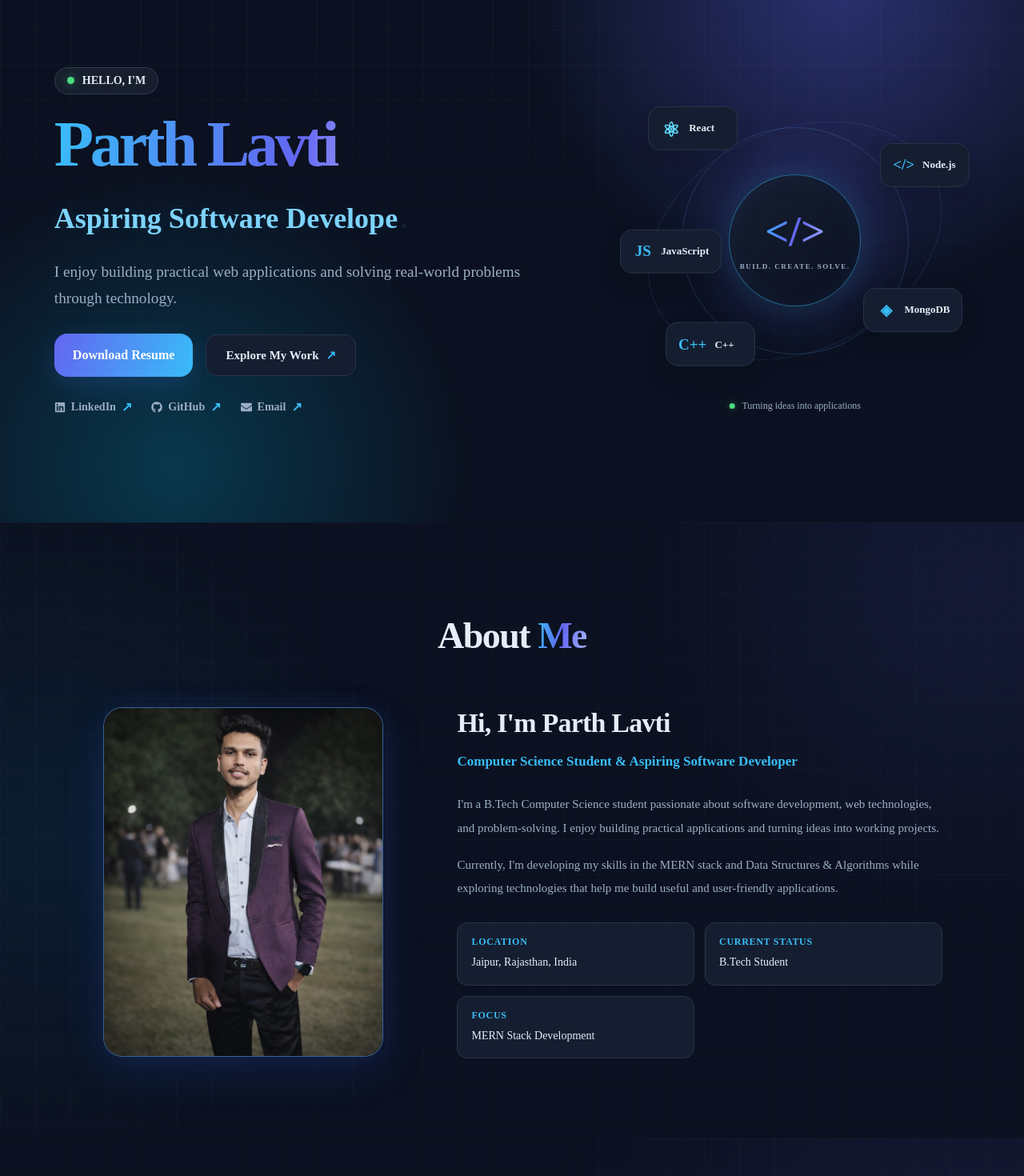
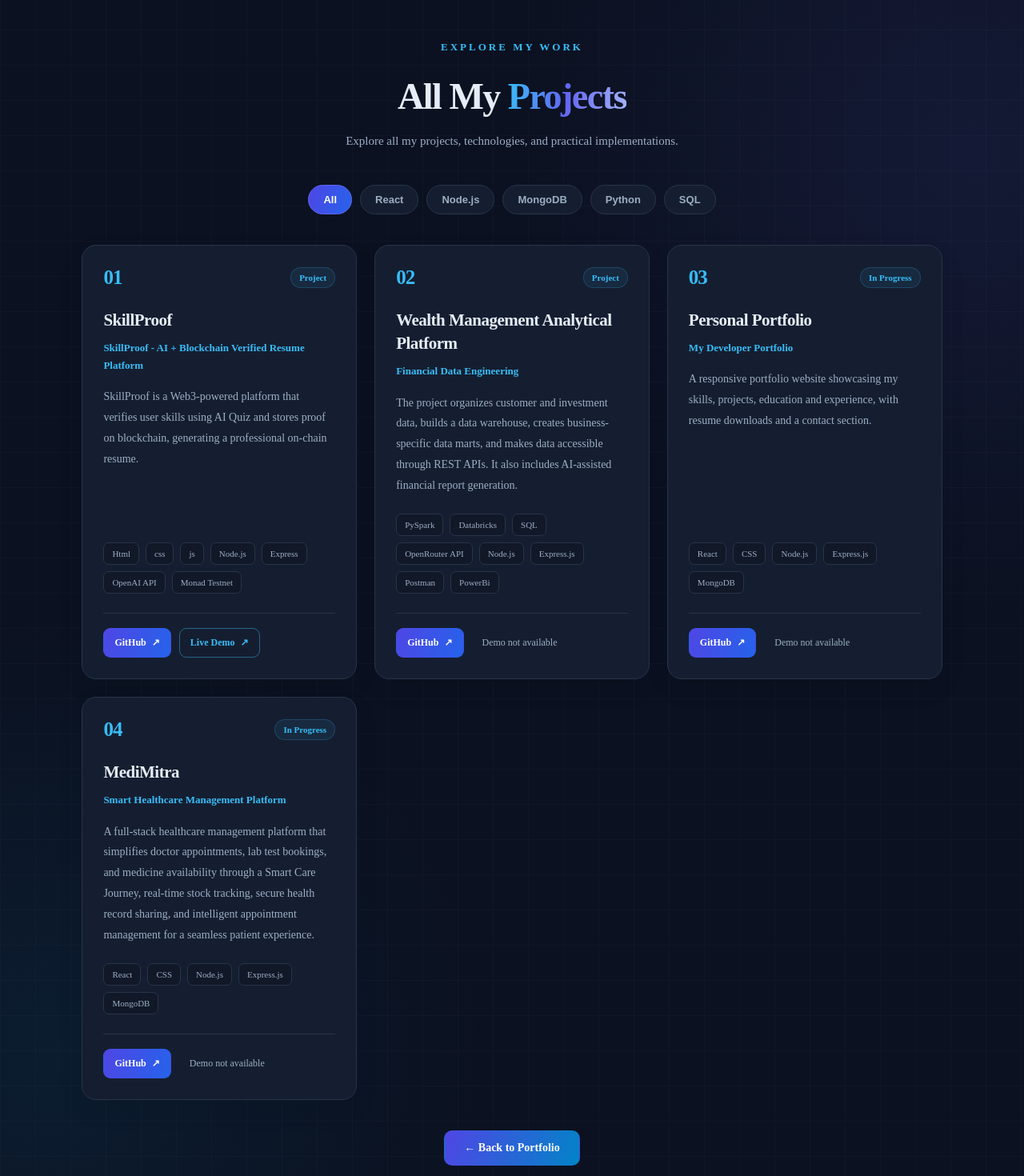
Before and after one commit to pl743/Portfolio, a React (Vite) app in the folder Client/: page /all-projects in a window 1280 px wide. Shown: the part 120-1590 px from the top of the page at 80% size. Built offline with nearby package versions, Linux system fonts and the light colour scheme.

Commit message:
View all project route implementation

```diff
--- a/Client/src/App.jsx
+++ b/Client/src/App.jsx
@@ -13,6 +13,7 @@ import Experience from './components/experience/Experience';
 import Certification from './components/certificate/Certificate';
 import Contact from './components/contact/Contact';
 import Footer from './components/footer/Footer';
+import AllProjectsPage from './components/project/AllProject';
 
 function PortfolioPage() {
   const location = useLocation();
@@ -85,6 +86,11 @@ function AppContent() {
       <Header theme={theme} toggleTheme={toggleTheme} />
 
       <Routes>
+        <Route
+          path="/all-projects"
+          element={<AllProjectsPage />}
+        />
+
         <Route path="*" element={<PortfolioPage />} />
       </Routes>
 
--- /dev/null
+++ b/Client/src/components/project/AllProject.jsx
@@ -0,0 +1,16 @@
+import { useEffect } from 'react';
+import Project from './Project';
+
+function AllProjectsPage() {
+  useEffect(() => {
+    window.scrollTo({
+      top: 0,
+      left: 0,
+      behavior: 'instant',
+    });
+  }, []);
+
+  return <Project showAll />;
+}
+
+export default AllProjectsPage;
--- a/Client/src/components/project/Project.css
+++ b/Client/src/components/project/Project.css
@@ -1,48 +1,23 @@
-
-/* =========================
-   PROJECTS SECTION
-========================= */
-
 .projects {
   position: relative;
   padding: 100px 8%;
   overflow: hidden;
-
   background:
-    radial-gradient(
-      circle at 95% 15%,
-      rgba(99, 102, 241, 0.10),
-      transparent 32%
-    ),
-    radial-gradient(
-      circle at 5% 85%,
-      rgba(14, 165, 233, 0.08),
-      transparent 30%
-    ),
+    radial-gradient(circle at 95% 15%, rgba(99, 102, 241, 0.10), transparent 32%),
+    radial-gradient(circle at 5% 85%, rgba(14, 165, 233, 0.08), transparent 30%),
     var(--bg-primary);
-
   color: var(--text-primary);
   transition: background-color 0.3s ease, color 0.3s ease;
 }
 
-/* Subtle grid background */
 .projects::before {
   content: "";
   position: absolute;
   inset: 0;
   pointer-events: none;
-
   background-image:
-    linear-gradient(
-      rgba(148, 163, 184, 0.035) 1px,
-      transparent 1px
-    ),
-    linear-gradient(
-      90deg,
-      rgba(148, 163, 184, 0.035) 1px,
-      transparent 1px
-    );
-
+    linear-gradient(rgba(148, 163, 184, 0.035) 1px, transparent 1px),
+    linear-gradient(90deg, rgba(148, 163, 184, 0.035) 1px, transparent 1px);
   background-size: 44px 44px;
 }
 
@@ -52,10 +27,6 @@
   max-width: 1200px;
   margin: 0 auto;
 }
-
-/* =========================
-   SECTION HEADING
-========================= */
 
 .projects-heading {
   text-align: center;
@@ -80,13 +51,7 @@
 }
 
 .projects-heading h2 span {
-  background: linear-gradient(
-    100deg,
-    #38bdf8,
-    #6366f1,
-    #a5b4fc
-  );
-
+  background: linear-gradient(100deg, #38bdf8, #6366f1, #a5b4fc);
   -webkit-background-clip: text;
   background-clip: text;
   -webkit-text-fill-color: transparent;
@@ -100,10 +65,6 @@
   line-height: 1.9;
 }
 
-/* =========================
-   PROJECT FILTERS
-========================= */
-
 .project-filters {
   display: flex;
   justify-content: center;
@@ -114,22 +75,14 @@
 
 .filter-btn {
   padding: 10px 18px;
-
   background: var(--bg-card);
   color: var(--text-secondary);
-
   border: 1px solid var(--border-color);
   border-radius: 30px;
-
   cursor: pointer;
   font-size: 13px;
   font-weight: 600;
-
-  transition:
-    background 0.25s ease,
-    color 0.25s ease,
-    border-color 0.25s ease,
-    transform 0.25s ease;
+  transition: all 0.25s ease;
 }
 
 .filter-btn:hover {
@@ -140,13 +93,9 @@
 .filter-btn:hover,
 .filter-btn.active {
   background: linear-gradient(110deg, #4f46e5, #2563eb);
-  color: #ffffff;
+  color: #fff;
   border-color: #6366f1;
 }
-
-/* =========================
-   PROJECT GRID
-========================= */
 
 .projects-grid {
   display: grid;
@@ -155,25 +104,17 @@
   align-items: stretch;
 }
 
-/* =========================
-   PROJECT CARD
-========================= */
-
 .project-card {
   position: relative;
   display: flex;
   flex-direction: column;
   min-width: 0;
   padding: 26px;
-
   background: var(--bg-card);
   color: var(--text-primary);
-
   border: 1px solid var(--border-color);
   border-radius: 18px;
-
   box-shadow: 0 12px 35px rgba(0, 0, 0, 0.06);
-
   transition:
     transform 0.3s ease,
     border-color 0.3s ease,
@@ -184,15 +125,10 @@
 .project-card:hover {
   transform: translateY(-7px);
   border-color: rgba(56, 189, 248, 0.65);
-
   box-shadow:
     0 20px 45px rgba(37, 99, 235, 0.12),
     0 0 25px rgba(56, 189, 248, 0.04);
 }
-
-/* =========================
-   CARD TOP
-========================= */
 
 .project-card-top {
   display: flex;
@@ -212,20 +148,13 @@
 
 .project-status {
   padding: 6px 10px;
-
   background: rgba(56, 189, 248, 0.08);
   color: #38bdf8;
-
   border: 1px solid rgba(56, 189, 248, 0.2);
   border-radius: 20px;
-
   font-size: 11px;
   font-weight: 600;
 }
-
-/* =========================
-   PROJECT TEXT
-========================= */
 
 .project-card h3 {
   font-size: 21px;
@@ -252,10 +181,6 @@
   overflow-wrap: anywhere;
 }
 
-/* =========================
-   TECHNOLOGY BADGES
-========================= */
-
 .project-tech {
   display: flex;
   flex-wrap: wrap;
@@ -266,20 +191,13 @@
 
 .tech-badge {
   padding: 7px 10px;
-
   background: var(--bg-secondary);
   color: var(--text-secondary);
-
   border: 1px solid var(--border-color);
   border-radius: 7px;
-
   font-size: 11px;
   font-weight: 500;
 }
-
-/* =========================
-   PROJECT LINKS
-========================= */
 
 .project-links {
   display: flex;
@@ -294,19 +212,12 @@
   align-items: center;
   justify-content: center;
   gap: 7px;
-
   padding: 10px 13px;
   border-radius: 9px;
-
   font-size: 12px;
   font-weight: 700;
   text-decoration: none;
-
-  transition:
-    background 0.25s ease,
-    color 0.25s ease,
-    border-color 0.25s ease,
-    transform 0.25s ease;
+  transition: all 0.25s ease;
 }
 
 .project-link:hover {
@@ -315,7 +226,7 @@
 
 .github-link {
   background: linear-gradient(110deg, #4f46e5, #2563eb);
-  color: #ffffff;
+  color: #fff;
   border: 1px solid transparent;
 }
 
@@ -340,9 +251,37 @@
   cursor: default;
 }
 
-/* =========================
-   EMPTY STATE
-========================= */
+.view-all-projects,
+.back-to-projects {
+  display: flex;
+  justify-content: center;
+  margin-top: 38px;
+}
+
+.view-all-btn,
+.back-projects-btn {
+  display: inline-flex;
+  align-items: center;
+  justify-content: center;
+  gap: 10px;
+  padding: 13px 24px;
+  color: #fff;
+  background: linear-gradient(110deg, #4f46e5, #0284c7);
+  border: 1px solid transparent;
+  border-radius: 10px;
+  font-size: 14px;
+  font-weight: 700;
+  text-decoration: none;
+  transition:
+    transform 0.25s ease,
+    box-shadow 0.25s ease;
+}
+
+.view-all-btn:hover,
+.back-projects-btn:hover {
+  transform: translateY(-3px);
+  box-shadow: 0 10px 25px rgba(37, 99, 235, 0.25);
+}
 
 .no-projects {
   grid-column: 1 / -1;
@@ -352,10 +291,6 @@
   border: 1px dashed var(--border-color);
   border-radius: 14px;
 }
-
-/* =========================
-   TABLET
-========================= */
 
 @media (max-width: 1000px) {
   .projects {
@@ -371,10 +306,6 @@
     padding: 23px;
   }
 }
-
-/* =========================
-   MOBILE
-========================= */
 
 @media (max-width: 650px) {
   .projects {
@@ -419,16 +350,19 @@
   .project-links {
     gap: 8px;
   }
+
+  .view-all-projects,
+  .back-to-projects {
+    margin-top: 28px;
+  }
 }
-
-/* =========================
-   REDUCED MOTION
-========================= */
 
 @media (prefers-reduced-motion: reduce) {
   .project-card,
   .filter-btn,
-  .project-link {
+  .project-link,
+  .view-all-btn,
+  .back-projects-btn {
     transition: none;
   }
 }
--- a/Client/src/components/project/Project.jsx
+++ b/Client/src/components/project/Project.jsx
@@ -1,4 +1,5 @@
 import React, { useState } from 'react';
+import { NavLink } from 'react-router-dom';
 import './Project.css';
 
 const projects = [
@@ -6,19 +7,17 @@ const projects = [
     id: 1,
     name: 'SkillProof',
     subtitle: 'SkillProof - AI + Blockchain Verified Resume Platform',
-    description:
-      'SkillProof is a Web3-powered platform that verifies user skills using AI Quiz and stores proof on blockchain, generating a professional on-chain resume.',
+    description: 'SkillProof is a Web3-powered platform that verifies user skills using AI Quiz and stores proof on blockchain, generating a professional on-chain resume.',
     techStack: ['Html', 'css', 'js', 'Node.js', 'Express', 'OpenAI API', 'Monad Testnet'],
     github: 'https://github.com/pl743/SkillProof.git',
-    demo: ' https://skill-proof-pi.vercel.app/',
+    demo: 'https://skill-proof-pi.vercel.app/',
     status: 'Project',
   },
   {
     id: 2,
     name: 'Wealth Management Analytical Platform',
     subtitle: 'Financial Data Engineering',
-    description:
-      'The project organizing customer and investment data, building data warehouse, creating business-specific data marts, and making data accessible through REST APIs. Also have AI-assisted financial report generation.',
+    description: 'The project organizes customer and investment data, builds a data warehouse, creates business-specific data marts, and makes data accessible through REST APIs. It also includes AI-assisted financial report generation.',
     techStack: ['PySpark', 'Databricks', 'SQL', 'OpenRouter API', 'Node.js', 'Express.js', 'Postman', 'PowerBi'],
     github: 'https://github.com/pl743/Wealth-Management-Analytic-Platform.git',
     demo: '',
@@ -28,8 +27,7 @@ const projects = [
     id: 3,
     name: 'Personal Portfolio',
     subtitle: 'My Developer Portfolio',
-    description:
-      'A responsive portfolio website showcasing my skills, projects, education and experience, with resume downloads and a contact section.',
+    description: 'A responsive portfolio website showcasing my skills, projects, education and experience, with resume downloads and a contact section.',
     techStack: ['React', 'CSS', 'Node.js', 'Express.js', 'MongoDB'],
     github: 'https://github.com/pl743/Portfolio.git',
     demo: '',
@@ -39,8 +37,7 @@ const projects = [
     id: 4,
     name: 'MediMitra',
     subtitle: 'Smart Healthcare Management Platform',
-    description:
-      'A full-stack healthcare management platform that simplifies doctor appointments, lab test bookings, and medicine availability through a Smart Care Journey, real-time stock tracking, secure health record sharing, and intelligent appointment management for a seamless patient experience.',
+    description: 'A full-stack healthcare management platform that simplifies doctor appointments, lab test bookings, and medicine availability through a Smart Care Journey, real-time stock tracking, secure health record sharing, and intelligent appointment management for a seamless patient experience.',
     techStack: ['React', 'CSS', 'Node.js', 'Express.js', 'MongoDB'],
     github: 'https://github.com/pl743/MediMitra.git',
     demo: '',
@@ -48,35 +45,44 @@ const projects = [
   },
 ];
 
-const filters = [
-  'All',
-  'React',
-  'Node.js',
-  'MongoDB',
-  'Python',
-  'SQL',
-];
+const filters = ['All', 'React', 'Node.js', 'MongoDB', 'Python', 'SQL'];
 
-function Project() {
+function Project({ showAll = false }) {
   const [activeFilter, setActiveFilter] = useState('All');
 
   const filteredProjects =
     activeFilter === 'All'
       ? projects
       : projects.filter((project) =>
-          project.techStack.includes(activeFilter)
+          project.techStack.some(
+            (tech) => tech.toLowerCase() === activeFilter.toLowerCase()
+          )
         );
 
+  const visibleProjects = showAll
+    ? filteredProjects
+    : filteredProjects.slice(0, 3);
+
   return (
-    <section className="projects" id="projects">
+    <section
+      className={`projects ${showAll ? 'all-projects-page' : ''}`}
+      id={showAll ? 'all-projects' : 'projects'}
+    >
       <div className="projects-container">
+        <div className="projects-heading">
+          <p className="section-subtitle">
+            {showAll ? 'EXPLORE MY WORK' : "WHAT I'VE BUILT"}
+          </p>
 
-        <div className="projects-heading">
-          <p className="section-subtitle">WHAT I'VE BUILT</p>
-          <h2>My <span>Projects</span></h2>
+          <h2>
+            {showAll ? 'All My ' : 'My '}
+            <span>Projects</span>
+          </h2>
+
           <p>
-            A selection of projects where I apply my skills
-            to solve practical problems.
+            {showAll
+              ? 'Explore all my projects, technologies, and practical implementations.'
+              : 'A selection of projects where I apply my skills to solve practical problems.'}
           </p>
         </div>
 
@@ -97,23 +103,20 @@ function Project() {
         </div>
 
         <div className="projects-grid">
-          {filteredProjects.map((project) => (
+          {visibleProjects.map((project) => (
             <article className="project-card" key={project.id}>
               <div className="project-card-top">
                 <span className="project-number">
-                  0{project.id}
+                  {String(project.id).padStart(2, '0')}
                 </span>
-                <span className="project-status">
-                  {project.status}
-                </span>
+
+                <span className="project-status">{project.status}</span>
               </div>
 
               <h3>{project.name}</h3>
               <h4>{project.subtitle}</h4>
 
-              <p className="project-description">
-                {project.description}
-              </p>
+              <p className="project-description">{project.description}</p>
 
               <div className="project-tech">
                 {project.techStack.map((tech) => (
@@ -158,6 +161,21 @@ function Project() {
           </p>
         )}
 
+        {!showAll && (
+          <div className="view-all-projects">
+            <NavLink to="/all-projects" className="view-all-btn">
+              View All Projects <span aria-hidden="true">↗</span>
+            </NavLink>
+          </div>
+        )}
+
+        {showAll && (
+          <div className="back-to-projects">
+            <NavLink to="/projects" className="back-projects-btn">
+              ← Back to Portfolio
+            </NavLink>
+          </div>
+        )}
       </div>
     </section>
   );
```
Also changed, not shown: Client/src/components/header/Header.css (+0 -51 lines), Client/src/components/header/Header.jsx (+2 -9 lines).
